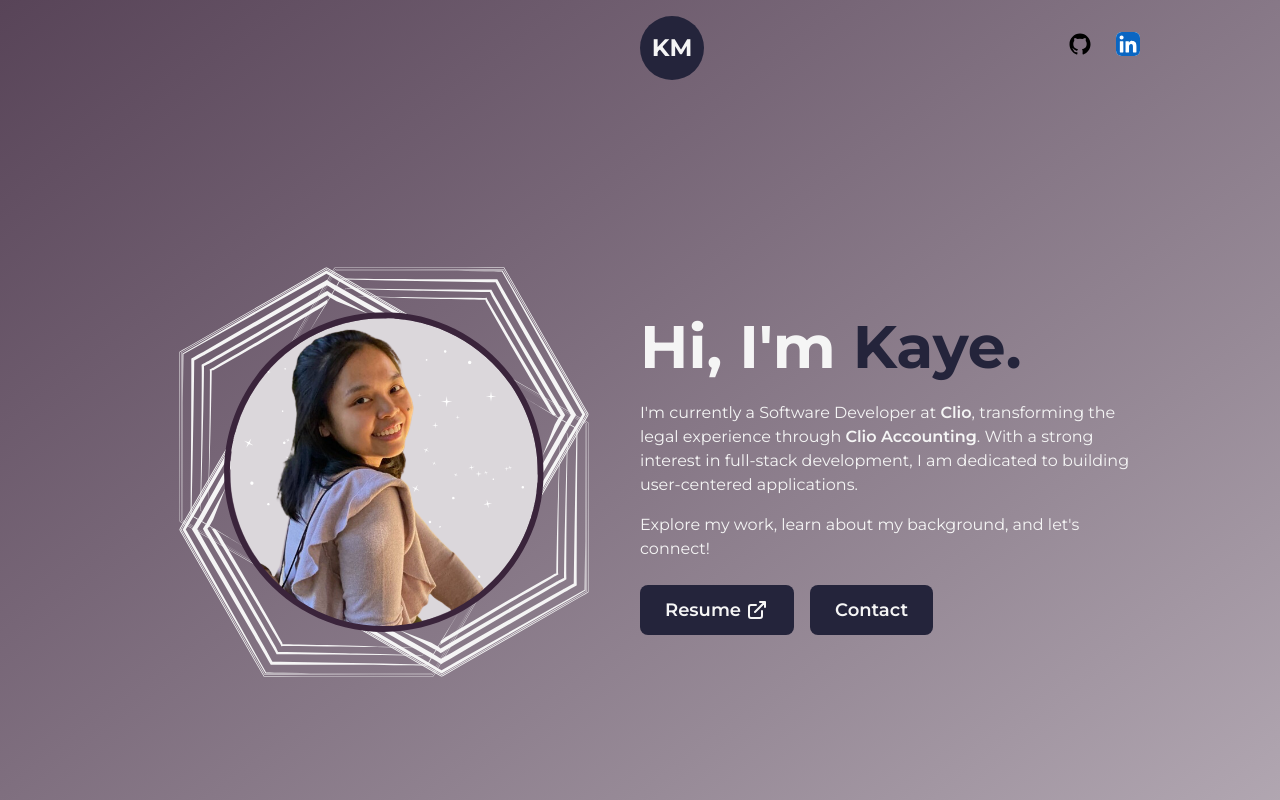
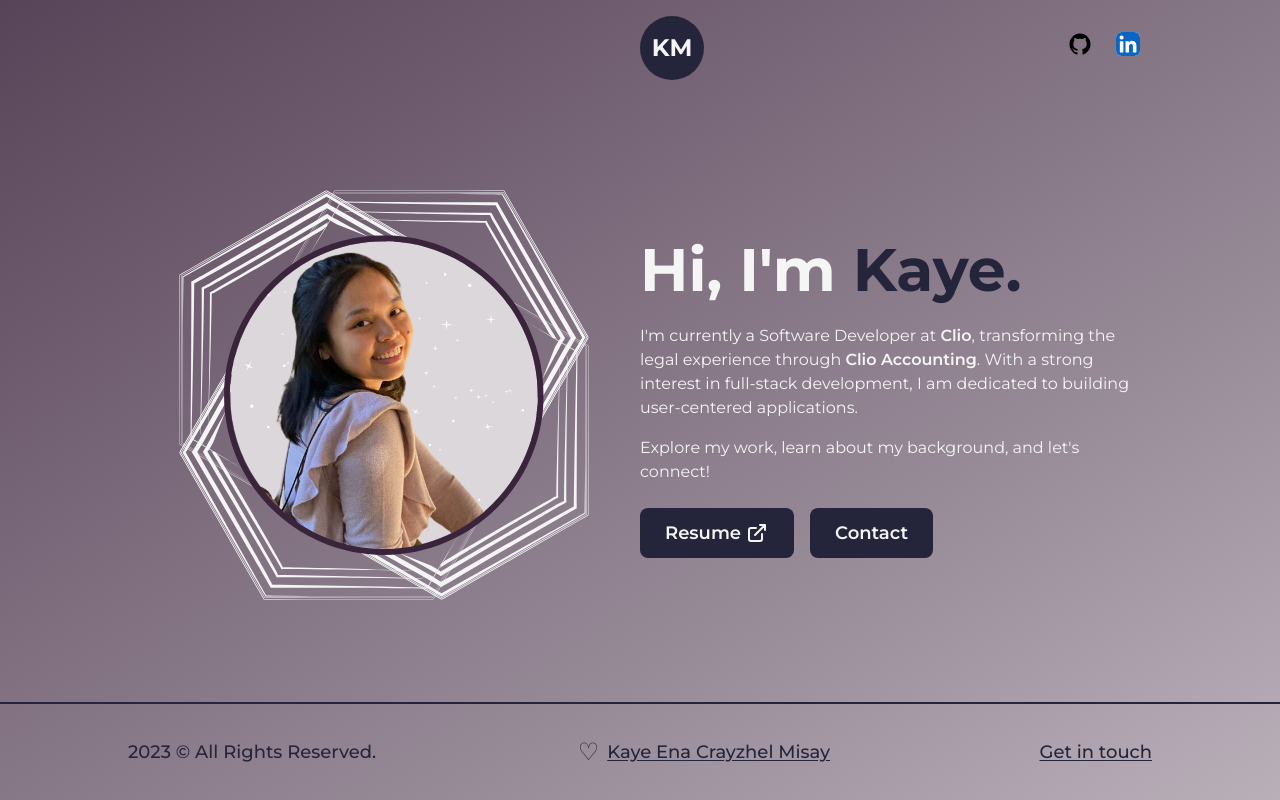
Before and after one commit to kaynzhel/kaynzhel.github.io, a Next.js app: page / in a window 1280 px wide. Shown: the top 800 px of the page. Built offline with nearby package versions, Linux system fonts and the light colour scheme.

Commit message:
update GenLayout sizing and padding

```diff
--- a/app/components/GenLayout.js
+++ b/app/components/GenLayout.js
@@ -1,11 +1,11 @@
 import React from 'react';
 
 const GenLayout = ({children, className=""}) => {
-    return (
-        <div className={`${className} w-full h-full inline-block p-32 xl:p-24 lg:p-16 md:p-12 sm:p-8`}>
-            {children}
-        </div>
-    )
+  return (
+    <div className={`${className} w-full h-full inline-block px-32 xl:px-24 lg:px-16 md:px-12 sm:px-8`}>
+      {children}
+    </div>
+  )
 }
 
-export default GenLayout
+export default GenLayout;
```
